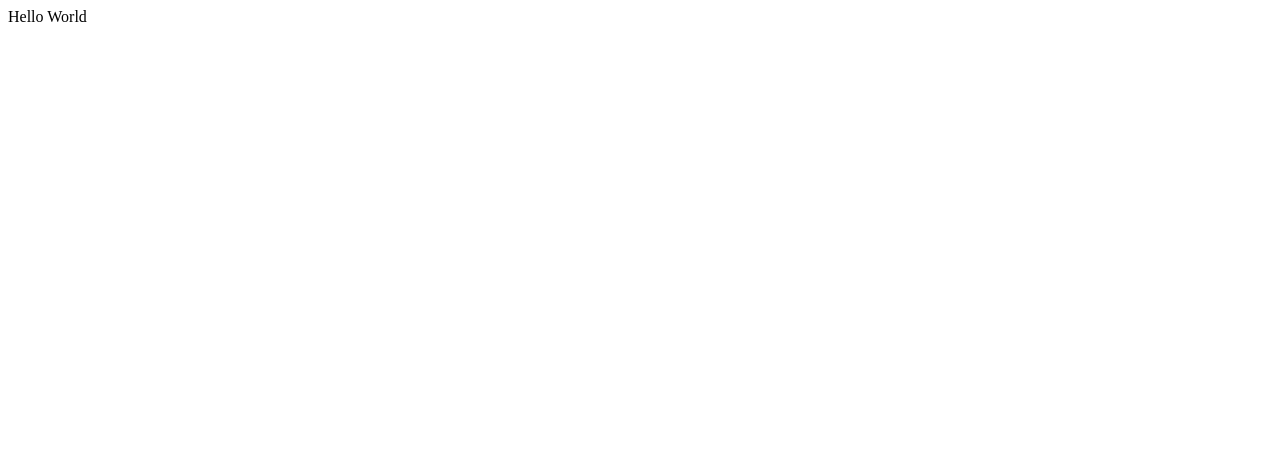
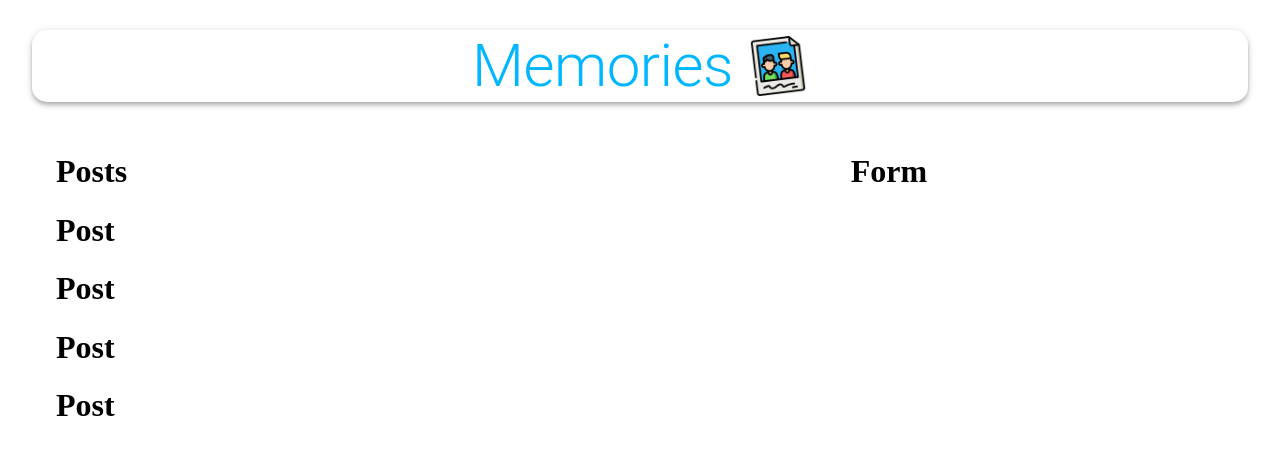
Before and after one commit to Matthew-Hocking/Memories, a React (Create React App) app in the folder client/: page / in a window 1280 px wide. Shown: the top 454 px of the page. Built offline with nearby package versions, Linux system fonts and the light colour scheme.

Commit message:
building initial UI layout

```diff
--- a/client/src/App.jsx
+++ b/client/src/App.jsx
@@ -1,8 +1,33 @@
 import React from 'react'
+import { Container, AppBar, Typography, Grow, Grid } from "@material-ui/core"
+
+import Posts from './components/Posts/Posts'
+import Form from './components/Form/Form'
+import memories from './images/memories.png'
+import useStyles from './styles'
 
 const App = () => {
+  const classes = useStyles()
+
   return (
-    <div>Hello World</div>
+    <Container maxWidth="lg">
+      <AppBar className={classes.appBar} position='static' color="inherit">
+        <Typography className={classes.heading} variant="h2" align="center">Memories</Typography>
+        <img className={classes.image} src={memories} alt="memories" height="60" />
+      </AppBar>
+      <Grow in>
+        <Container>
+          <Grid container justify="space-between" alignItems="stretch" spacing={3}>
+            <Grid item xs={12} sm={7}>
+              <Posts />
+            </Grid>
+            <Grid item xs={12} sm={4}>
+              <Form />
+            </Grid>
+          </Grid>
+        </Container>
+      </Grow>
+    </Container>
   )
 }
 
--- /dev/null
+++ b/client/src/api/index.js
@@ -0,0 +1,5 @@
+import axios from 'axios'
+
+const url = 'http://localhost:5000/posts'
+
+export const fetchPosts = () => axios.get(url)
--- /dev/null
+++ b/client/src/components/Form/Form.jsx
@@ -0,0 +1,12 @@
+import React from 'react'
+
+import useStyles from './styles'
+
+const Form = () => {
+  const classes = useStyles()
+  return (
+    <h1>Form</h1>
+  )
+}
+
+export default Form
--- /dev/null
+++ b/client/src/components/Form/styles.js
@@ -0,0 +1,24 @@
+import { makeStyles } from '@material-ui/core/styles';
+
+export default makeStyles((theme) => ({
+  root: {
+    '& .MuiTextField-root': {
+      margin: theme.spacing(1),
+    },
+  },
+  paper: {
+    padding: theme.spacing(2),
+  },
+  form: {
+    display: 'flex',
+    flexWrap: 'wrap',
+    justifyContent: 'center',
+  },
+  fileInput: {
+    width: '97%',
+    margin: '10px 0',
+  },
+  buttonSubmit: {
+    marginBottom: 10,
+  },
+}));
--- /dev/null
+++ b/client/src/components/Posts/Post/Post.jsx
@@ -0,0 +1,12 @@
+import React from 'react'
+
+import useStyles from './styles'
+
+const Post = () => {
+  const classes = useStyles()
+  return (
+    <h1>Post</h1>
+  )
+}
+
+export default Post
--- /dev/null
+++ b/client/src/components/Posts/Post/styles.js
@@ -0,0 +1,52 @@
+import { makeStyles } from '@material-ui/core/styles';
+
+export default makeStyles({
+  media: {
+    height: 0,
+    paddingTop: '56.25%',
+    backgroundColor: 'rgba(0, 0, 0, 0.5)',
+    backgroundBlendMode: 'darken',
+  },
+  border: {
+    border: 'solid',
+  },
+  fullHeightCard: {
+    height: '100%',
+  },
+  card: {
+    display: 'flex',
+    flexDirection: 'column',
+    justifyContent: 'space-between',
+    borderRadius: '15px',
+    height: '100%',
+    position: 'relative',
+  },
+  overlay: {
+    position: 'absolute',
+    top: '20px',
+    left: '20px',
+    color: 'white',
+  },
+  overlay2: {
+    position: 'absolute',
+    top: '20px',
+    right: '20px',
+    color: 'white',
+  },
+  grid: {
+    display: 'flex',
+  },
+  details: {
+    display: 'flex',
+    justifyContent: 'space-between',
+    margin: '20px',
+  },
+  title: {
+    padding: '0 16px',
+  },
+  cardActions: {
+    padding: '0 16px 8px 16px',
+    display: 'flex',
+    justifyContent: 'space-between',
+  },
+});
--- /dev/null
+++ b/client/src/components/Posts/Posts.jsx
@@ -0,0 +1,19 @@
+import React from 'react'
+import Post from './Post/Post'
+
+import useStyles from './styles'
+
+const Posts = () => {
+  const classes = useStyles()
+  return (
+    <>
+      <h1>Posts</h1>
+      <Post />
+      <Post />
+      <Post />
+      <Post />
+    </>
+  )
+}
+
+export default Posts
--- /dev/null
+++ b/client/src/components/Posts/styles.js
@@ -0,0 +1,14 @@
+import { makeStyles } from '@material-ui/core/styles';
+
+export default makeStyles((theme) => ({
+  mainContainer: {
+    display: 'flex',
+    alignItems: 'center',
+  },
+  smMargin: {
+    margin: theme.spacing(1),
+  },
+  actionDiv: {
+    textAlign: 'center',
+  },
+}));
--- /dev/null
+++ b/client/src/styles.js
@@ -0,0 +1,18 @@
+import { makeStyles } from '@material-ui/core/styles';
+
+export default makeStyles(() => ({
+  appBar: {
+    borderRadius: 15,
+    margin: '30px 0',
+    display: 'flex',
+    flexDirection: 'row',
+    justifyContent: 'center',
+    alignItems: 'center',
+  },
+  heading: {
+    color: 'rgba(0,183,255, 1)',
+  },
+  image: {
+    marginLeft: '15px',
+  },
+}));
```
Also changed, not shown: client/src/images/memories.png (added).
